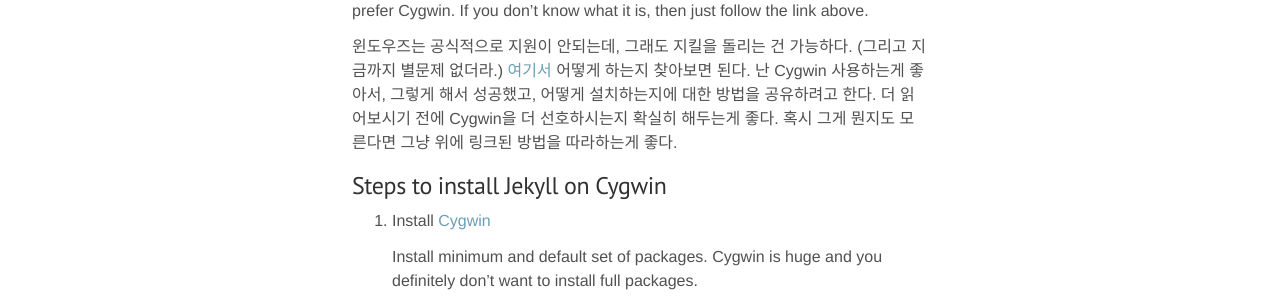
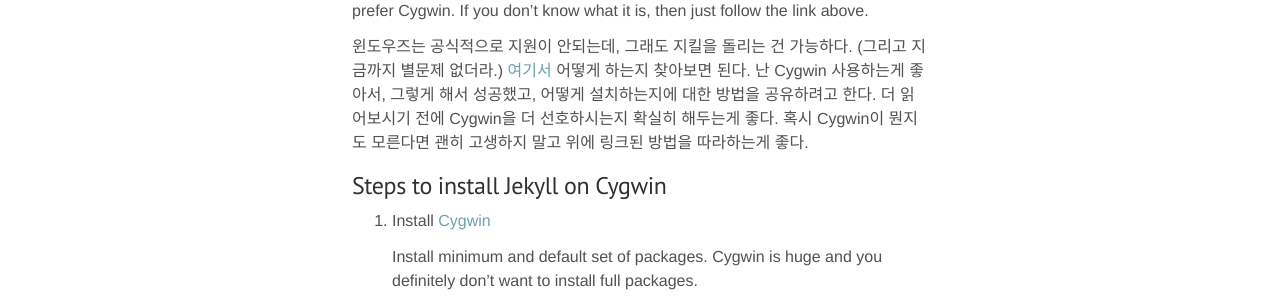
Before and after one commit to ysjin/old-blog, a Jekyll site: the page built from _posts/2016-01-23-jekyll-on-cygwin-windows.md, in a window 1280 px wide. Shown: the part 651-951 px from the top of the page. Built offline with Jekyll 4.4.1, drawn with Linux system fonts in a browser that asks for light colours; Markdown is read by kramdown in place of the engine named in the settings; comment, search, counter and statistics services are not loaded.

Commit message:
Update 2016-01-23-jekyll-on-cygwin-windows.md

```diff
--- a/_posts/2016-01-23-jekyll-on-cygwin-windows.md
+++ b/_posts/2016-01-23-jekyll-on-cygwin-windows.md
@@ -22,7 +22,7 @@ Before you read further, please make sure that you also prefer Cygwin. If you do
 윈도우즈는 공식적으로 지원이 안되는데, 그래도 지킬을 돌리는 건 가능하다. (그리고 지금까지 별문제 없더라.)
 [여기서](http://jekyll-windows.juthilo.com/) 어떻게 하는지 찾아보면 된다.
 난 Cygwin 사용하는게 좋아서, 그렇게 해서 성공했고, 어떻게 설치하는지에 대한 방법을 공유하려고 한다.
-더 읽어보시기 전에 Cygwin을 더 선호하시는지 확실히 해두는게 좋다. 혹시 그게 뭔지도 모른다면 그냥 위에 링크된 방법을 따라하는게 좋다.
+더 읽어보시기 전에 Cygwin을 더 선호하시는지 확실히 해두는게 좋다. 혹시 Cygwin이 뭔지도 모른다면 괜히 고생하지 말고 위에 링크된 방법을 따라하는게 좋다.
 
 ## Steps to install Jekyll on Cygwin
 1. Install [Cygwin](http://cygwin.org/)
```
